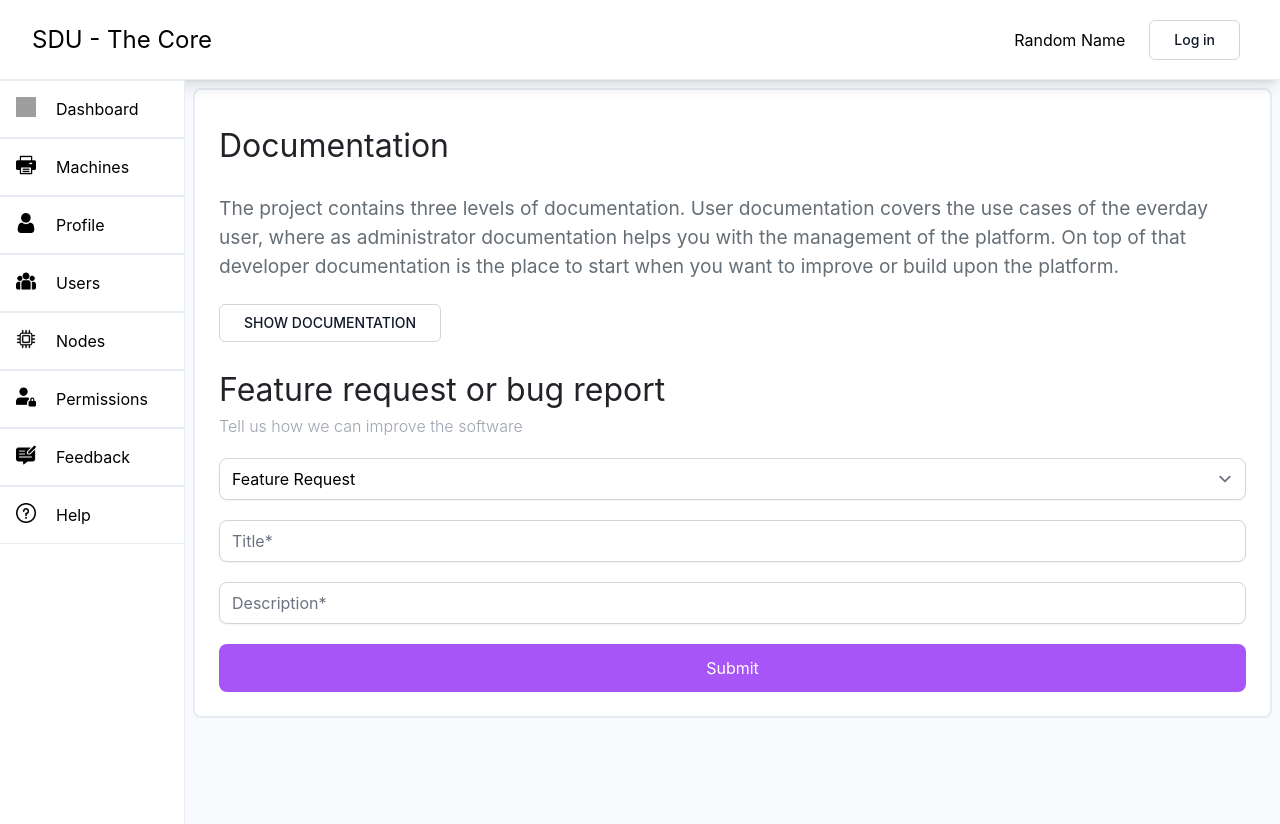
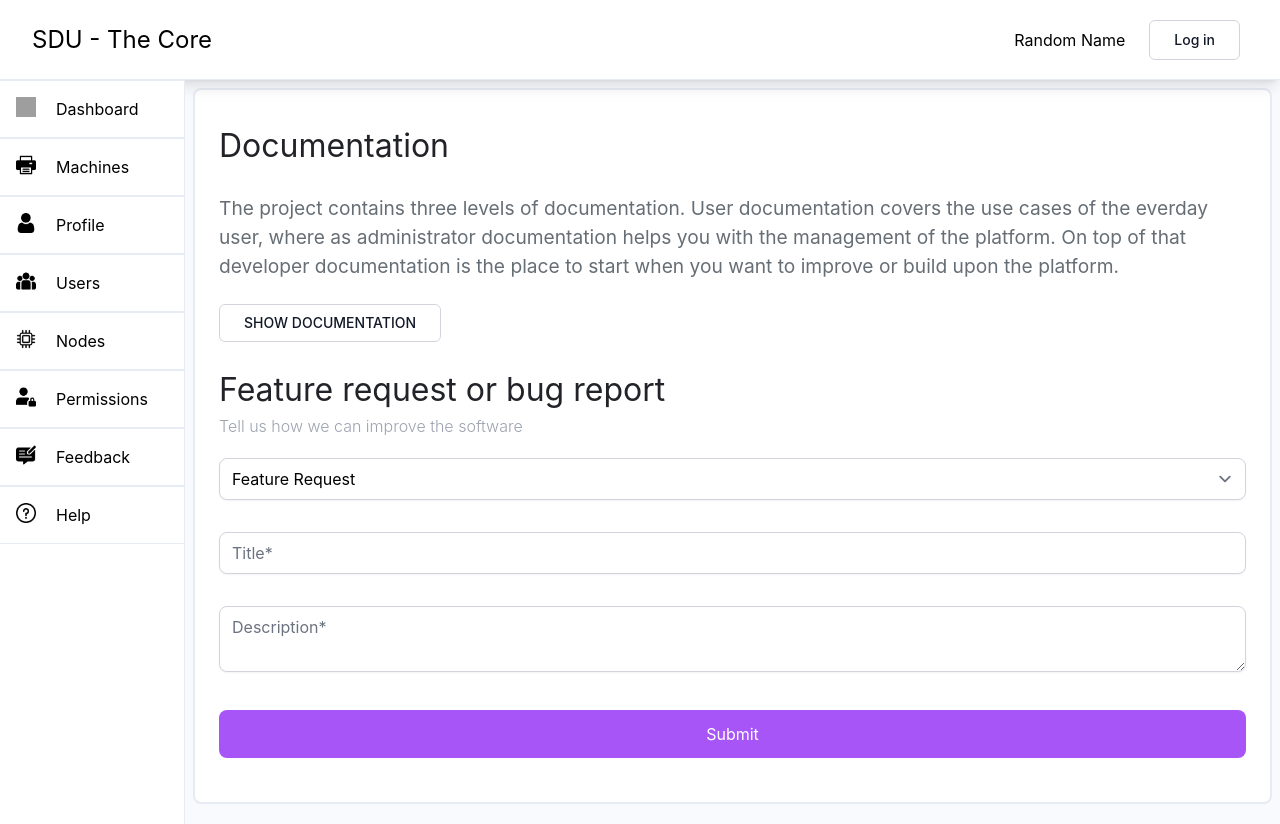
Before and after one commit to Pekkawi/SDU, a React (Vite) app in the folder client/: page /help in a window 1280 px wide. Built offline with nearby package versions, Linux system fonts and the light colour scheme; grey boxes are pictures that could not be loaded; a web font is replaced by a local one.

Commit message:
feedback & Help page

```diff
--- a/client/src/App.jsx
+++ b/client/src/App.jsx
@@ -61,7 +61,7 @@ const App = () => {
           <LinkTemplate text="Help" source={help} thePath="/help" />
         </div>
 
-        <div className=" w-auto">
+        <div className="w-auto grow">
           <Routes>
             <Route path="/" element={<Dashboard />} />
             <Route path="/feedback" element={<Feedback />} />
--- a/client/src/components/FeedBackTemplate.jsx
+++ b/client/src/components/FeedBackTemplate.jsx
@@ -15,30 +15,27 @@ const FeedBackTemplate = () => {
             required
             placeholder="Type*"
             className="w-full border-gray-300 rounded-lg shadow-sm focus:border-indigo-500 focus:ring-indigo-500 text-left"
+            data-te-select-init
           >
-            <option value="0" className="rounded-lg">
-              Feature Request
-            </option>
-            <option value="1" className="rounded-lg">
-              Bug report
-            </option>
+            <option value="0">Feature Request</option>
+            <option value="1">Bug report</option>
           </select>
         </div>
-        <div class="mt-5">
+        <div class="mt-8">
           <input
             type="text"
             placeholder="Title*"
             className="w-full border-gray-300 rounded-lg shadow-sm focus:border-indigo-500 focus:ring-indigo-500 "
           />
         </div>
-        <div class="mt-5">
-          <input
+        <div class="mt-8">
+          <textarea
             type="text"
             placeholder="Description*"
-            className="w-full border-gray-300 rounded-lg shadow-sm focus:border-indigo-500 focus:ring-indigo-500 "
+            className="appearance-none w-full border-gray-300 rounded-lg shadow-sm focus:border-indigo-500 focus:ring-indigo-500 "
           />
         </div>
-        <div class="mt-5">
+        <div class="mt-8 mb-5">
           <button
             className="w-full bg-purple-500 py-3 text-center text-white rounded-lg"
             type="button"
```
